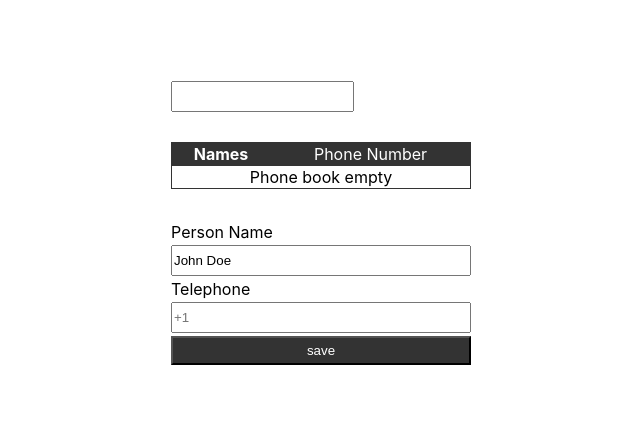
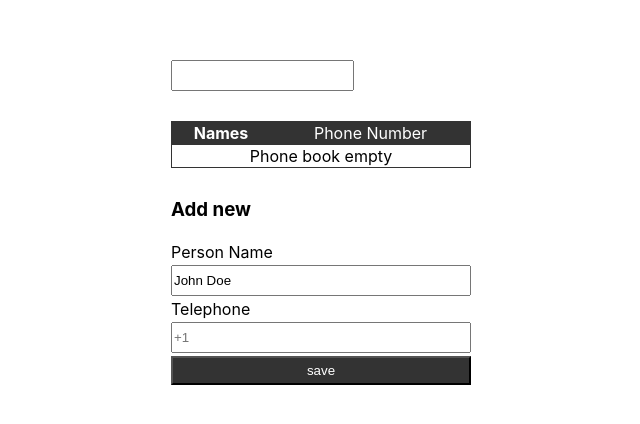
Before and after one commit to ElvisAns/openfullstack, a React (Create React App) app in the folder part2/phonebook/: page / in a window 1280 px wide. Shown: the part 176-600 px from the top of the page, without its empty margins (319-959 px from the left). Built offline with nearby package versions, Linux system fonts and the light colour scheme.

Commit message:
enh : add title to the form

```diff
--- a/part2/phonebook/src/components/AddForm.js
+++ b/part2/phonebook/src/components/AddForm.js
@@ -1,15 +1,18 @@
 const AddForm = (props) => {
-    return(
-        <form onSubmit={props.saveUser}>
-            <label>Person Name</label>
-            <input onChange={props.setNewPerson} value={props.newPerson} placeholder="John Doe" type="text"/>
+    return (
+        <>
+            <h3>Add new</h3>
+            <form onSubmit={props.saveUser}>
+                <label>Person Name</label>
+                <input onChange={props.setNewPerson} value={props.newPerson} placeholder="John Doe" type="text" />
 
-            <label>Telephone</label>
-            <input onChange={props.setNewPhone} value={props.newPhone} placeholder="+1" type="tel"/>
+                <label>Telephone</label>
+                <input onChange={props.setNewPhone} value={props.newPhone} placeholder="+1" type="tel" />
 
-            <button>save</button>
+                <button>save</button>
 
-        </form>
+            </form>
+        </>
     )
 }
 
```
